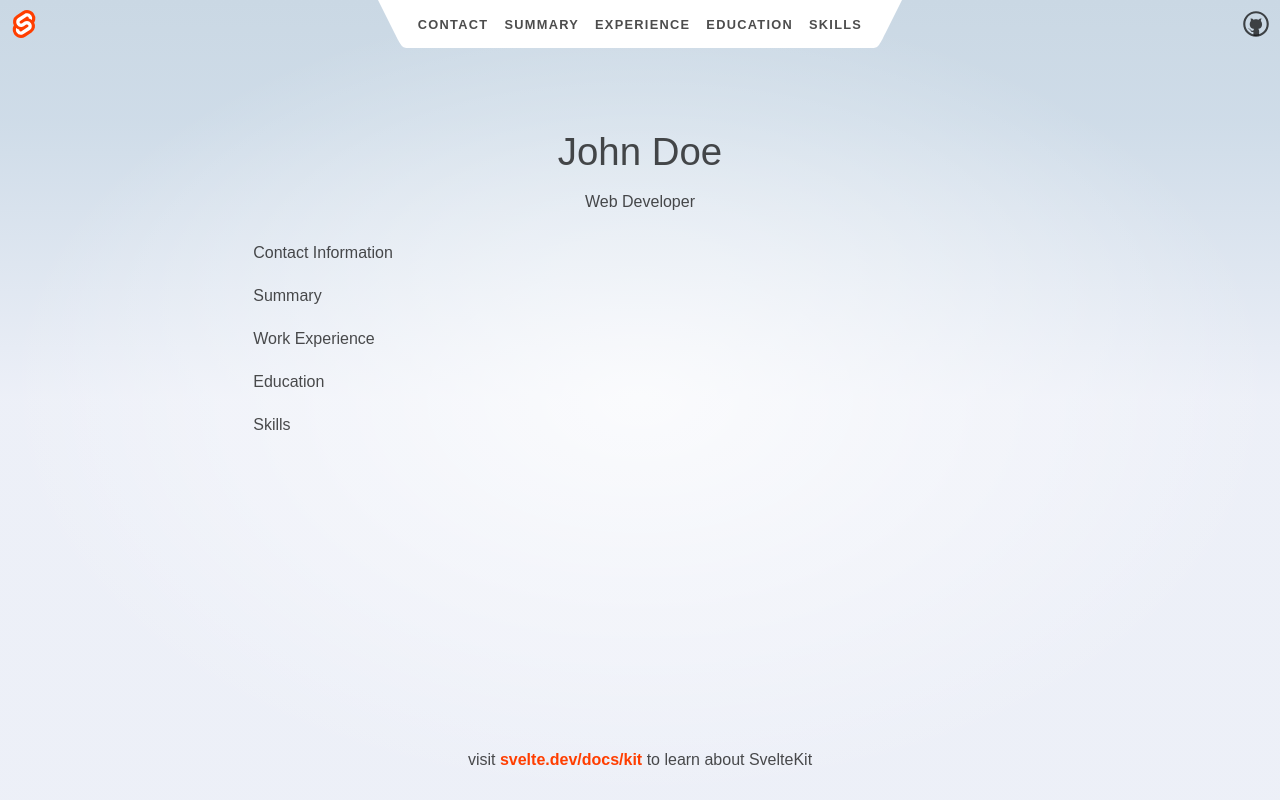
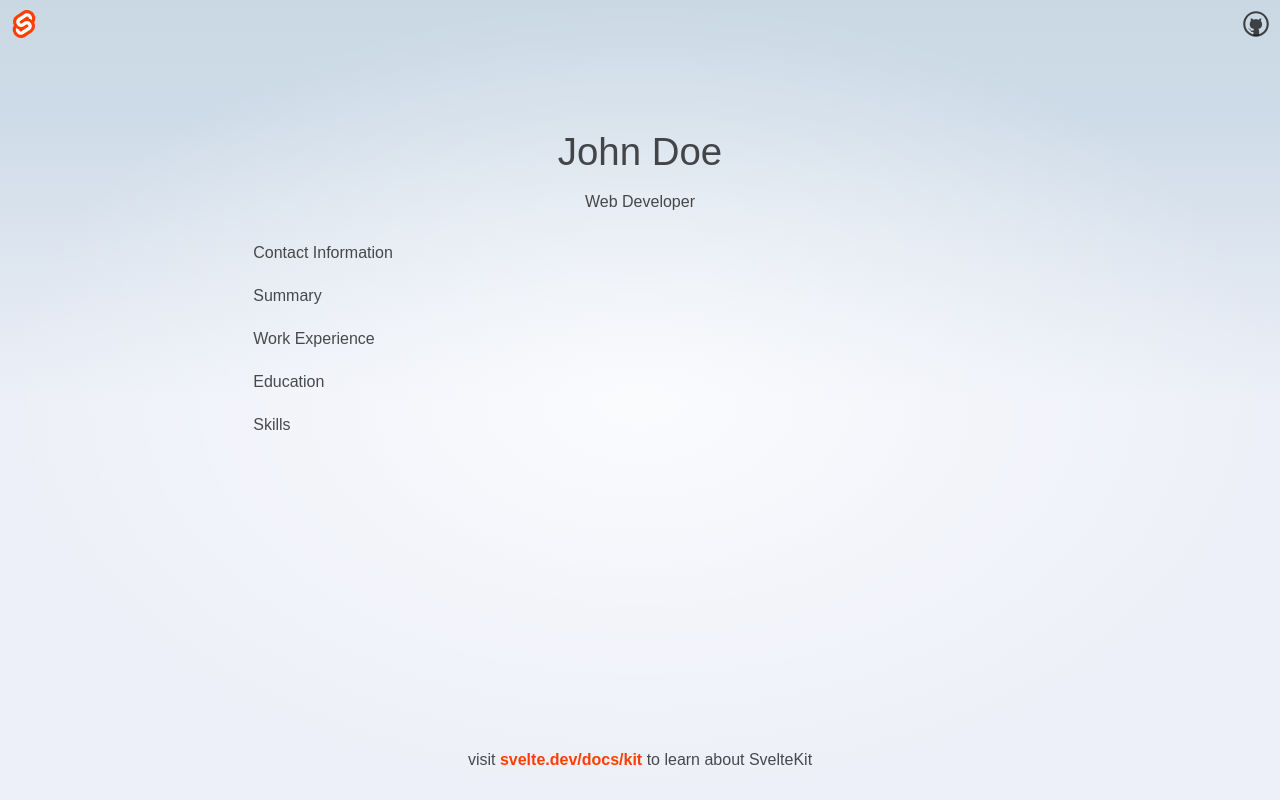
Before and after one commit to bncszb/bncszb.github.io, a SvelteKit app: page / in a window 1280 px wide. Built offline with nearby package versions, Linux system fonts and the light colour scheme.

Commit message:
remove navbar

```diff
--- a/src/routes/Header.svelte
+++ b/src/routes/Header.svelte
@@ -1,14 +1,6 @@
 <script lang="ts">
 	import github from '$lib/images/github.svg';
 	import logo from '$lib/images/svelte-logo.svg';
-
-	const sections = [
-		{ id: 'contact', title: 'Contact' },
-		{ id: 'summary', title: 'Summary' },
-		{ id: 'experience', title: 'Experience' },
-		{ id: 'education', title: 'Education' },
-		{ id: 'skills', title: 'Skills' }
-	];
 </script>
 
 <header>
@@ -17,20 +9,6 @@
 			<img src={logo} alt="SvelteKit" />
 		</a>
 	</div>
-
-	<nav>
-		<svg viewBox="0 0 2 3" aria-hidden="true">
-			<path d="M0,0 L1,2 C1.5,3 1.5,3 2,3 L2,0 Z" />
-		</svg>
-		<ul>
-			{#each sections as section}
-				<li><a href="#{section.id}">{section.title}</a></li>
-			{/each}
-		</ul>
-		<svg viewBox="0 0 2 3" aria-hidden="true">
-			<path d="M0,0 L0,3 C0.5,3 0.5,3 1,2 L2,0 Z" />
-		</svg>
-	</nav>
 
 	<div class="corner">
 		<a href="https://github.com/sveltejs/kit">
```
